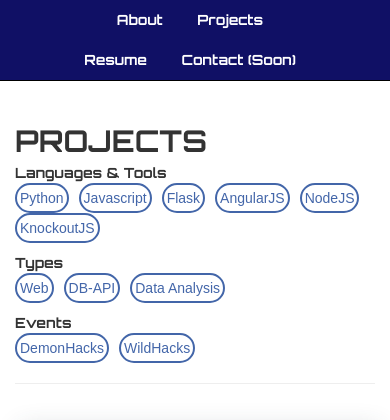
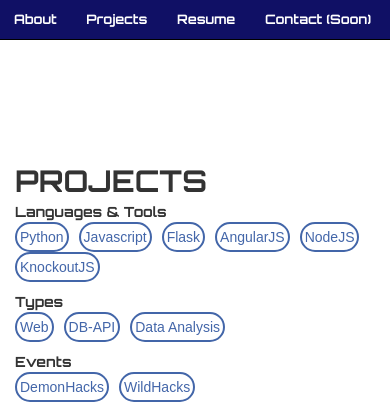
Before and after one commit to sonamoo/myPortfolio, a PHP site: page /main.html in a window 390 px wide. Shown: the top 420 px of the page. Run offline with PHP 8.4, Linux system fonts and the light colour scheme; some libraries are stand-ins or nearby versions.

Commit message:
fixing the main header.

```diff
--- a/about.html
+++ b/about.html
@@ -25,9 +25,7 @@
                     <a href="main.html" class="a-button">PROJECTS & EXPERIENCES</a>
                     <a href="Resume_SehoLim.pdf" class="a-button">RESUME</a>
                 </div>
-
             </div>
-
         </div>
     </div>
 </div>
--- a/css/main.css
+++ b/css/main.css
@@ -207,8 +207,16 @@ a {
     }
 
     .header-contents {
-        margin-right: 10px;
-        font-size: 14px;
+        margin-right: 5px;
+        font-size: 13px;
+    }
+
+    #header-contents-wrapper {
+        width: 100%;
+    }
+
+    #header-wrapper {
+        position: relative;
     }
 
 
```
